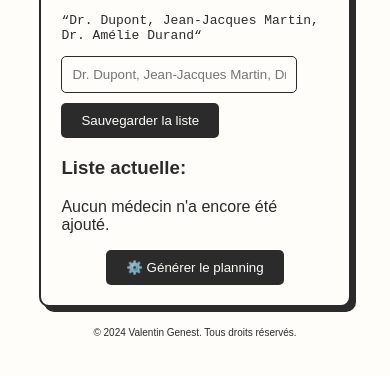
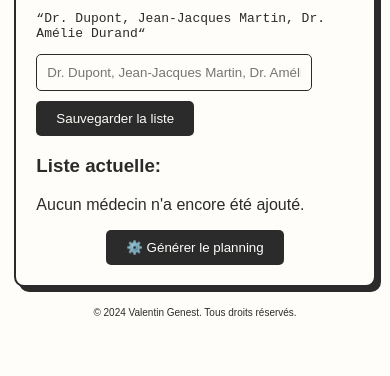
Before and after one commit to valentingnt/planning-app, a website built with Vite: page index.html in a window 390 px wide. Shown: the part 539-915 px from the top of the page. Built offline with nearby package versions, Linux system fonts and the light colour scheme.

Commit message:
Add responsive styling for header

```diff
--- a/style.css
+++ b/style.css
@@ -15,6 +15,12 @@ body {
   border-radius: 10px;
   border: 2px solid #2B2B2B;
   box-shadow: 5px 5px 0px 0px #2B2B2B;
+}
+
+@media (max-width: 768px) {
+  .header {
+    width: 95%;
+  }
 }
 
 h1,
```
